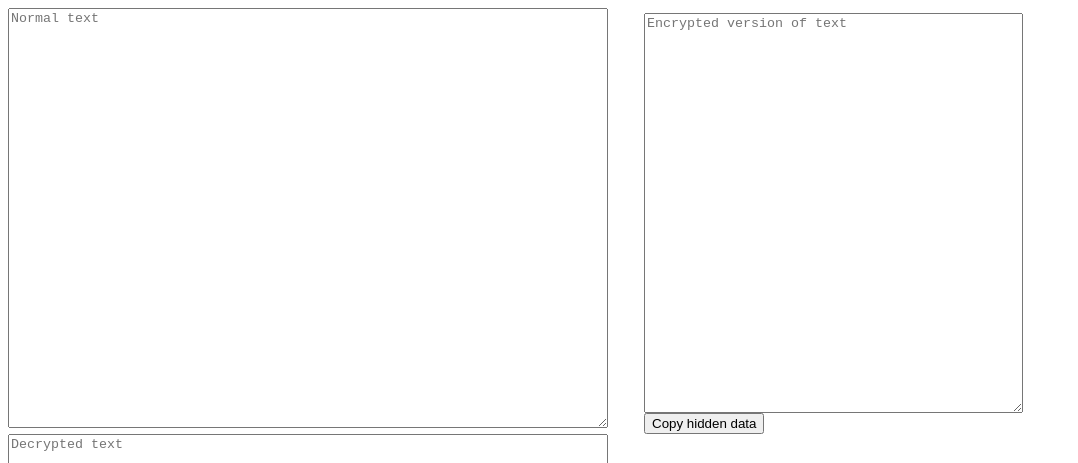
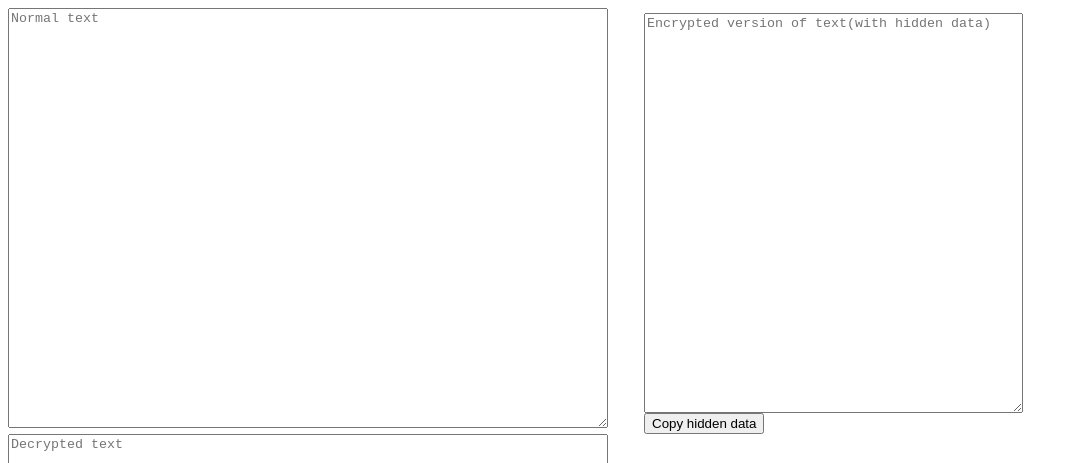
Before and after one commit to AntonVonDelta/HideText, a plain HTML site: page index.html in a window 1280 px wide. Shown: the top 463 px of the page, without its empty margins (0-1078 px from the left). Drawn offline with Linux system fonts and the light colour scheme.

Commit message:
Update index.html

```diff
--- a/index.html
+++ b/index.html
@@ -1,7 +1,7 @@
 <div>
 	<div style="display: inline-block;width: 50%;"><textarea id="a" style="width:600px;height:420px" placeholder="Normal text"></textarea></div>
 	<div style="display: inline-block;width: 30%;">
-		<textarea id="b" style="width:200px;height:400px;display:block;width:100%" placeholder="Encrypted version of text"></textarea>
+		<textarea id="b" style="width:200px;height:400px;display:block;width:100%" placeholder="Encrypted version of text(with hidden data)"></textarea>
 		<button onclick="document.getElementById('b').select();document.execCommand('Copy');">Copy hidden data</button>
 	</div>
 </div>
```
